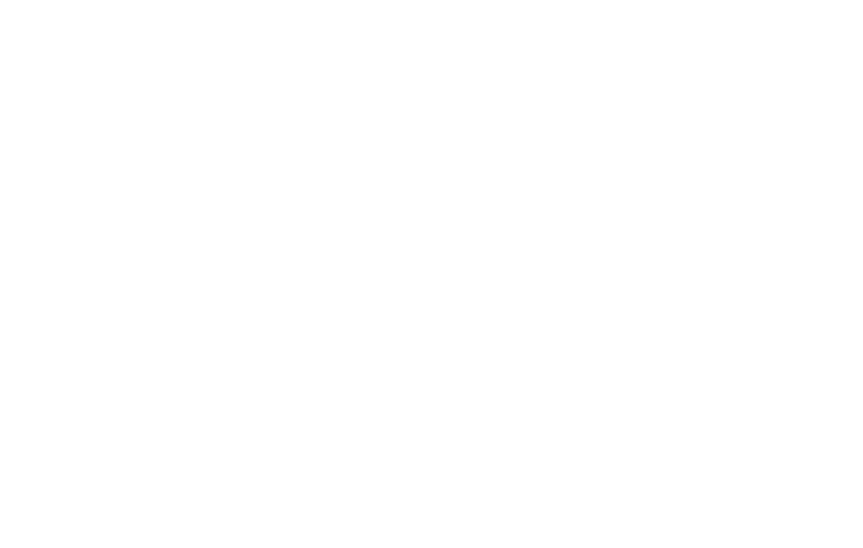
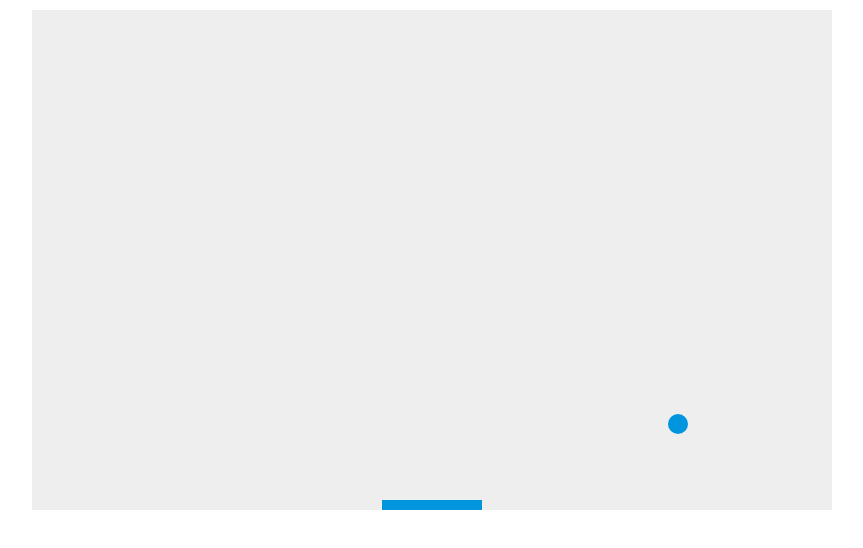
Before and after one commit to alexanderozerov/breakout-game, a website: page src/index.html in a window 1280 px wide. Shown: the whole page, without its empty margins (208-1071 px from the left). Drawn offline with Linux system fonts and the light colour scheme.

Commit message:
add ball and paddle moving

```diff
--- a/src/css/master.css
+++ b/src/css/master.css
@@ -0,0 +1,10 @@
+body {
+  margin: 0;
+  padding: 0;
+}
+
+canvas {
+  display: block;
+  margin: 10px auto;
+  background-color: #eee;
+}
--- a/src/index.html
+++ b/src/index.html
@@ -6,6 +6,7 @@
     <link rel="stylesheet" href="css/master.css">
   </head>
   <body>
+    <canvas id="canvas" width="800" height="500"></canvas>
     <script type="text/javascript" src="js/script.js"></script>
   </body>
 </html>
--- a/src/js/script.js
+++ b/src/js/script.js
@@ -0,0 +1,94 @@
+var canvas = document.getElementById('canvas');
+var ctx = canvas.getContext('2d');
+
+var ball = {
+  x: 50,
+  y: 50,
+  dx: 2,
+  dy: -2,
+  r: 10,
+  color: '#0095DD',
+  move: function () {
+    if (this.x <= this.r || this.x >= canvas.width - this.r) {
+      this.dx *= -1;
+    }
+    if (this.y <= this.r || this.y >= canvas.height - this.r) {
+      this.dy *= -1;
+    }
+    this.x += this.dx;
+    this.y += this.dy;
+  }
+};
+
+var paddle = {
+  x: 350,
+  y: 490,
+  width: 100,
+  height: 10,
+  color: '#0095DD',
+  move: function () {
+    if (controls.rightPressed && this.x < canvas.width - this.width) {
+      this.x += 7;
+    }
+    if (controls.leftPressed && this.x > 0) {
+      this.x -= 7;
+    }
+  }
+};
+
+var controls = {
+  leftPressed: false,
+  rightPressed: false
+};
+
+document.addEventListener('keydown', keyDownHandler);
+document.addEventListener('keyup', keyUpHandler);
+
+function keyDownHandler(e) {
+  if (e.keyCode === 39) {
+    controls.rightPressed = true;
+  }
+  if (e.keyCode === 37) {
+    controls.leftPressed = true;
+  }
+}
+
+function keyUpHandler(e) {
+  if (e.keyCode === 39) {
+    controls.rightPressed = false;
+  }
+  if (e.keyCode === 37) {
+    controls.leftPressed = false;
+  }
+}
+
+function drawPaddle() {
+  ctx.beginPath();
+  ctx.fillRect(paddle.x, paddle.y, paddle.width, paddle.height);
+  ctx.fillStyle = paddle.color;
+  ctx.fill();
+  ctx.closePath();
+  paddle.move();
+}
+
+function drawBall() {
+  ctx.beginPath();
+  ctx.fillStyle = ball.color;
+  ctx.arc(ball.x, ball.y, ball.r, 0, Math.PI * 2);
+  ctx.fill();
+  ctx.closePath();
+  ball.move();
+}
+
+function drawTable() {
+  //
+}
+
+function draw() {
+  ctx.clearRect(0, 0, canvas.width, canvas.height);
+  drawTable();
+  drawBall();
+  drawPaddle();
+}
+
+setInterval(draw, 1000 / 60);
```
